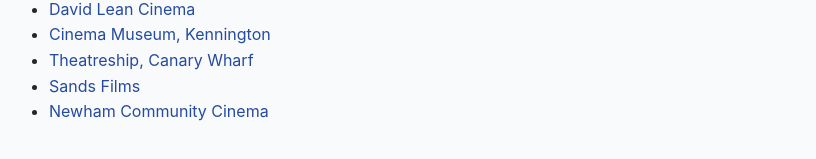
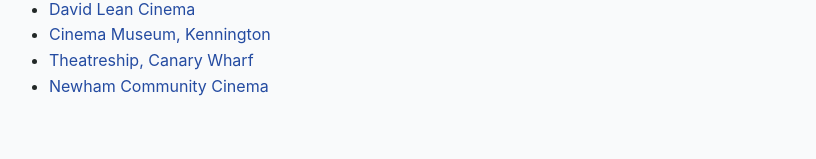
Before and after one commit to Joeboy/filmhose, a React (Vite) app: page /cinemas in a window 1280 px wide. Shown: the part 959-1118 px from the top of the page, without its empty margins (223-1039 px from the left). Built offline with nearby package versions, Linux system fonts and the light colour scheme; no server answers.

Commit message:
Remove Sands Films from the To Do list

```diff
--- a/src/components/CinemasList.tsx
+++ b/src/components/CinemasList.tsx
@@ -1,9 +1,9 @@
 import { useContext } from 'react';
 import { Link } from 'react-router-dom';
-import { CinemasByShortcodeContext } from './Types';
 import { usePageSEO } from '../hooks/usePageSEO';
 import { useStructuredData } from '../hooks/useStructuredData';
 import { sortStringsByTitle } from '../Utils';
+import { CinemasByShortcodeContext } from './Types';
 
 const CinemasList = () => {
   const cinemasByShortcode = useContext(CinemasByShortcodeContext);
@@ -65,9 +65,6 @@ const CinemasList = () => {
           <a href="https://www.theatreship.co.uk">Theatreship, Canary Wharf</a>
         </li>
         <li>
-          <a href="https://www.sandsfilms.co.uk">Sands Films</a>
-        </li>
-        <li>
           <a href="https://www.tnbfc.co.uk/newham-community-cinema">
             Newham Community Cinema
           </a>
```
